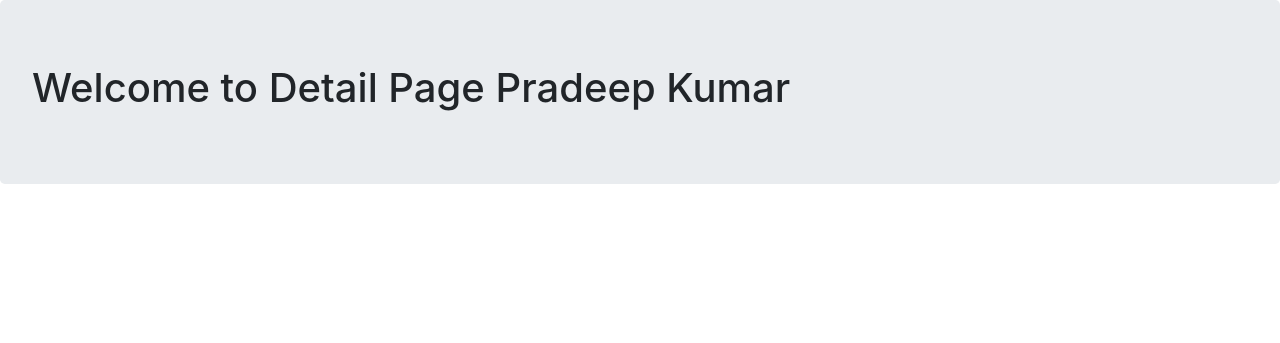
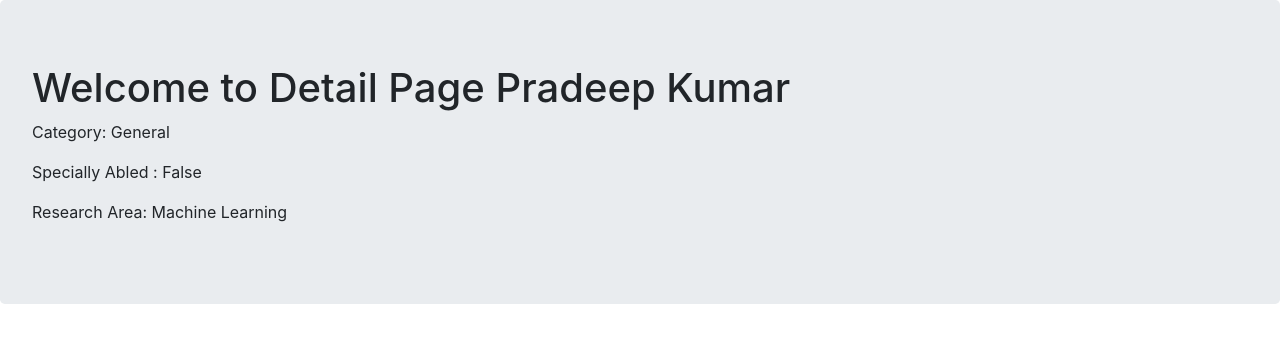
Before and after one commit to sirkp/phdadmission, a Django app: page /accounts/application_detail/7/ in a window 1280 px wide. Shown: the top 343 px of the page. Run offline with Django 3.2, Linux system fonts and the light colour scheme; a user stored in the database is signed in; data comes from the database, SQL or seed files in the repository; some libraries are stand-ins or nearby versions.

Commit message:
showed example to harsh

```diff
--- a/phdfellows/templates/phdfellows/application_detail.html
+++ b/phdfellows/templates/phdfellows/application_detail.html
@@ -3,5 +3,8 @@
 {% block body %}
   <div class="jumbotron">
     <h1>Welcome to Detail Page {{ application_detail.first_name}} {{application_detail.last_name }} </h1>
+    <p>Category: {{application_detail.category}}</p>
+    <p>Specially Abled : {{application_detail.having_disability}}</p>
+    <p>Research Area: {{application_detail.research_area}}</p>
   </div>
 {% endblock %}
```
